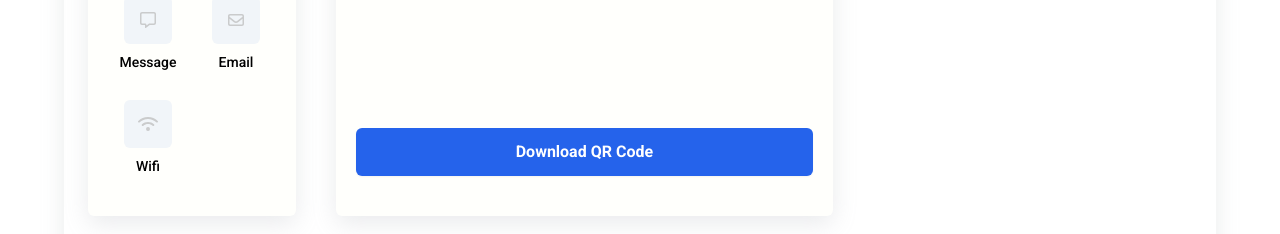
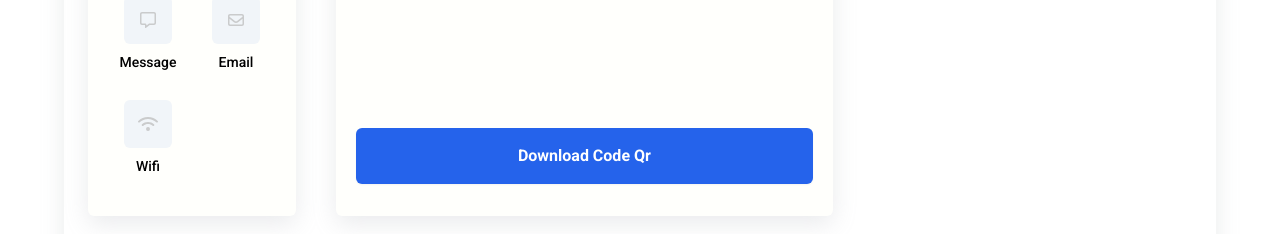
Before and after one commit to MANOTM/QrCode, a React (Vite) app: page / in a window 1280 px wide. Shown: the part 1010-1244 px from the top of the page. Built offline with nearby package versions, Linux system fonts and the light colour scheme.

Commit message:
Now u can download ur Qr Code img

```diff
--- a/package.json
+++ b/package.json
@@ -10,9 +10,6 @@
     "preview": "vite preview"
   },
   "dependencies": {
-    "@fortawesome/fontawesome-svg-core": "^6.4.0",
-    "@fortawesome/free-solid-svg-icons": "^6.4.0",
-    "@fortawesome/react-fontawesome": "^0.2.0",
     "axios": "^1.4.0",
     "react": "^18.2.0",
     "react-dom": "^18.2.0"
--- /dev/null
+++ b/src/components/Icons/LoadingIcon.jsx
@@ -0,0 +1,19 @@
+import * as React from "react";
+const LoadingIcon = ({fill}) => (
+  <svg
+    aria-hidden="true"
+    className="text-center w-8 h-8 mr-2 text-gray-200 animate-spin dark:text-gray-600 fill-blue-600"
+    viewBox="0 0 100 101"
+    xmlns="http://www.w3.org/2000/svg"
+    fill={fill}
+  >
+    <path
+      d="M100 50.5908C100 78.2051 77.6142 100.591 50 100.591C22.3858 100.591 0 78.2051 0 50.5908C0 22.9766 22.3858 0.59082 50 0.59082C77.6142 0.59082 100 22.9766 100 50.5908ZM9.08144 50.5908C9.08144 73.1895 27.4013 91.5094 50 91.5094C72.5987 91.5094 90.9186 73.1895 90.9186 50.5908C90.9186 27.9921 72.5987 9.67226 50 9.67226C27.4013 9.67226 9.08144 27.9921 9.08144 50.5908Z"
+      fill={fill}
+    />
+    <path
+      d="M93.9676 39.0409C96.393 38.4038 97.8624 35.9116 97.0079 33.5539C95.2932 28.8227 92.871 24.3692 89.8167 20.348C85.8452 15.1192 80.8826 10.7238 75.2124 7.41289C69.5422 4.10194 63.2754 1.94025 56.7698 1.05124C51.7666 0.367541 46.6976 0.446843 41.7345 1.27873C39.2613 1.69328 37.813 4.19778 38.4501 6.62326C39.0873 9.04874 41.5694 10.4717 44.0505 10.1071C47.8511 9.54855 51.7191 9.52689 55.5402 10.0491C60.8642 10.7766 65.9928 12.5457 70.6331 15.2552C75.2735 17.9648 79.3347 21.5619 82.5849 25.841C84.9175 28.9121 86.7997 32.2913 88.1811 35.8758C89.083 38.2158 91.5421 39.6781 93.9676 39.0409Z"
+    />
+  </svg>
+);
+export default LoadingIcon;
--- a/src/components/Preview/Preview.jsx
+++ b/src/components/Preview/Preview.jsx
@@ -1,14 +1,30 @@
-import { useContext, useEffect, useState } from 'react'
+import { useContext, useEffect, useRef, useState } from 'react'
 import './preview.css'
 import { context } from '../../context/QrContext'
 import LoadingEff from '../../assets/loading.gif'
 import axios from 'axios'
+import LoadingIcon from '../Icons/LoadingIcon'
 
 
 export default function Preview() {
   const { ActiveDes, input, setInput, currentColor, currentImgType } = useContext(context)
   const [src, setSrc] = useState('')
   const [loading, setLoading] = useState(true)
+  const [leadingDownload,setleadingDownload]=useState(0)
+  const download =()=>{
+    setleadingDownload(true)
+    fetch(src)
+    .then(response => response.blob())
+    .then(blob => {
+      const url = URL.createObjectURL(blob);
+      const downloadLink = document.createElement("a");
+      downloadLink.href = url;
+      downloadLink.download = "Qr_Code";
+      downloadLink.click();
+      URL.revokeObjectURL(url);
+      setleadingDownload(false)
+    });
+  }
   useEffect(() => {
     setLoading(true)
     if (!input) {
@@ -48,12 +64,12 @@ export default function Preview() {
               </div>
             }
 
-            <img className={`w-full ${loading && 'opacity-25'}`} src={src} />
+            <img className={`w-full ${loading && 'opacity-25'}`}  src={src} />
 
           </div>
         </div>
       </div>
-      <button className='mt-9 w-full rounded-md bg-blue-600 px-5 py-3 text-base font-semibold text-white shadow-sm hover:bg-blue-500		focus-visible:outline focus-visible:outline-2 focus-visible:outline-offset-2 focus-visible:outline-indigo-600'>Download QR Code</button>
+      <button onClick={download} className={`btn-coll ${leadingDownload && 'pointer-events-none opacity-90'}`}>{leadingDownload?<LoadingIcon fill="#fffffc"/>:'Download Code Qr'}  </button>
     </div>
   )
 }
--- a/src/index.css
+++ b/src/index.css
@@ -8,7 +8,9 @@
 .objetColl{
   @apply mb-5 flex flex-col w-20 items-center cursor-pointer
 }
-
+.btn-coll{
+  @apply flex justify-center items-center mt-9 w-full rounded-md bg-blue-600 h-14 text-base font-semibold text-white shadow-sm hover:bg-blue-500		focus-visible:outline focus-visible:outline-2 focus-visible:outline-offset-2 focus-visible:outline-indigo-600
+}
 .my-shadow{
   background-color: #fffffc;
   box-shadow: rgba(149, 157, 165, 0.2) 0px 8px 24px;
@@ -52,7 +54,9 @@ body {
 main {
   display: block;
 }
-
+html {
+  scroll-behavior: smooth;
+}
 /**
  * Correct the font size and margin on `h1` elements within `section` and
  * `article` contexts in Chrome, Firefox, and Safari.
```
